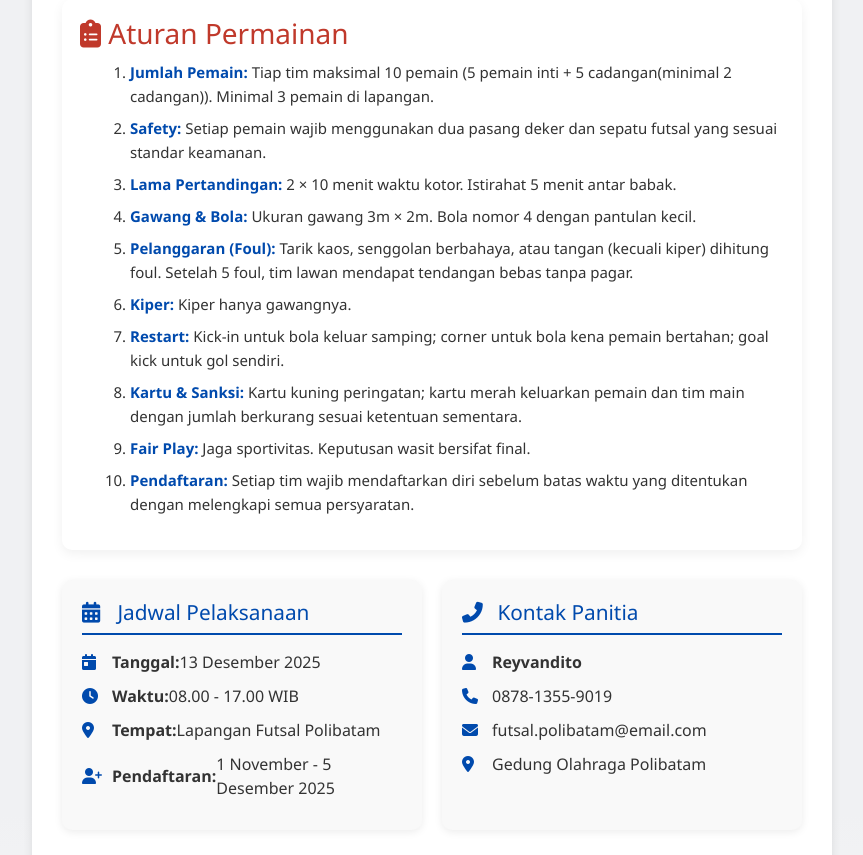
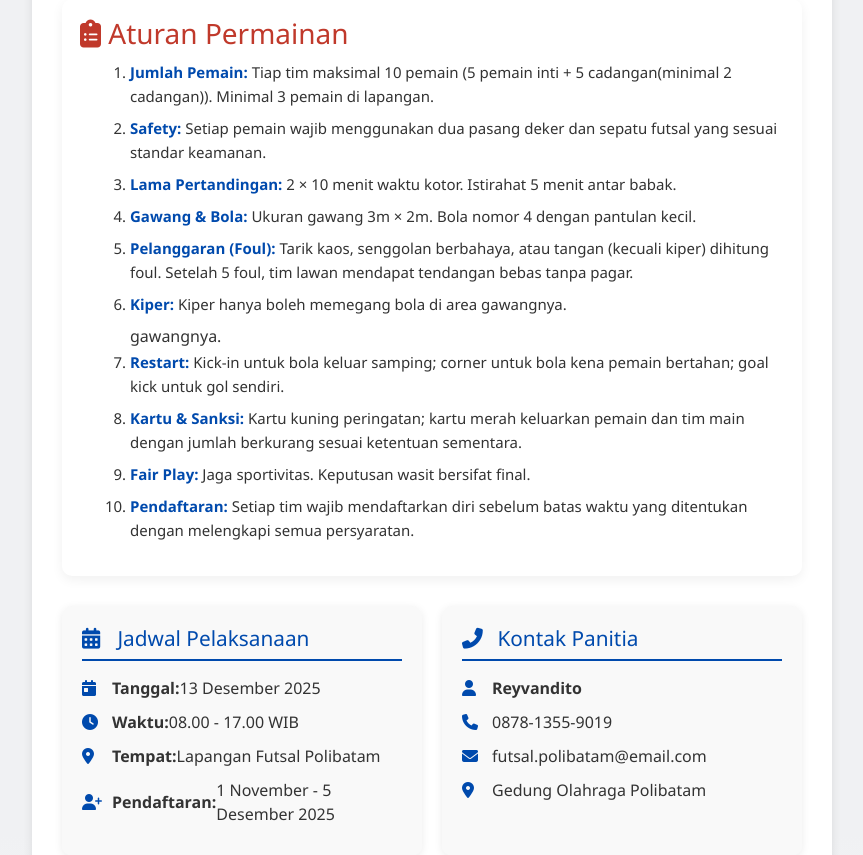
Before and after one commit to almirzada/PBL-1E-4-EVENT-WEB-KAMPUS, a PHP site: page /detail_futsal.php in a window 1280 px wide. Shown: the part 1185-2040 px from the top of the page, without its empty margins (208-1071 px from the left). Run offline with PHP 8.4, Linux system fonts and the light colour scheme.

Commit message:
update detail futsal enting

```diff
--- a/kelompok_web_event/detail_futsal.php
+++ b/kelompok_web_event/detail_futsal.php
@@ -478,7 +478,8 @@
                     <li><strong>Gawang & Bola:</strong> Ukuran gawang 3m × 2m. Bola nomor 4 dengan pantulan kecil.</li>
                     <li><strong>Pelanggaran (Foul):</strong> Tarik kaos, senggolan berbahaya, atau tangan (kecuali
                         kiper) dihitung foul. Setelah 5 foul, tim lawan mendapat tendangan bebas tanpa pagar.</li>
-                    <li><strong>Kiper:</strong> Kiper hanya
+                    <li><strong>Kiper:</strong> Kiper hanya boleh memegang bola di area gawangnya.</li>
+
                         gawangnya.</li>
                     <li><strong>Restart:</strong> Kick-in untuk bola keluar samping; corner untuk bola kena pemain
                         bertahan; goal kick untuk gol sendiri.</li>
```
